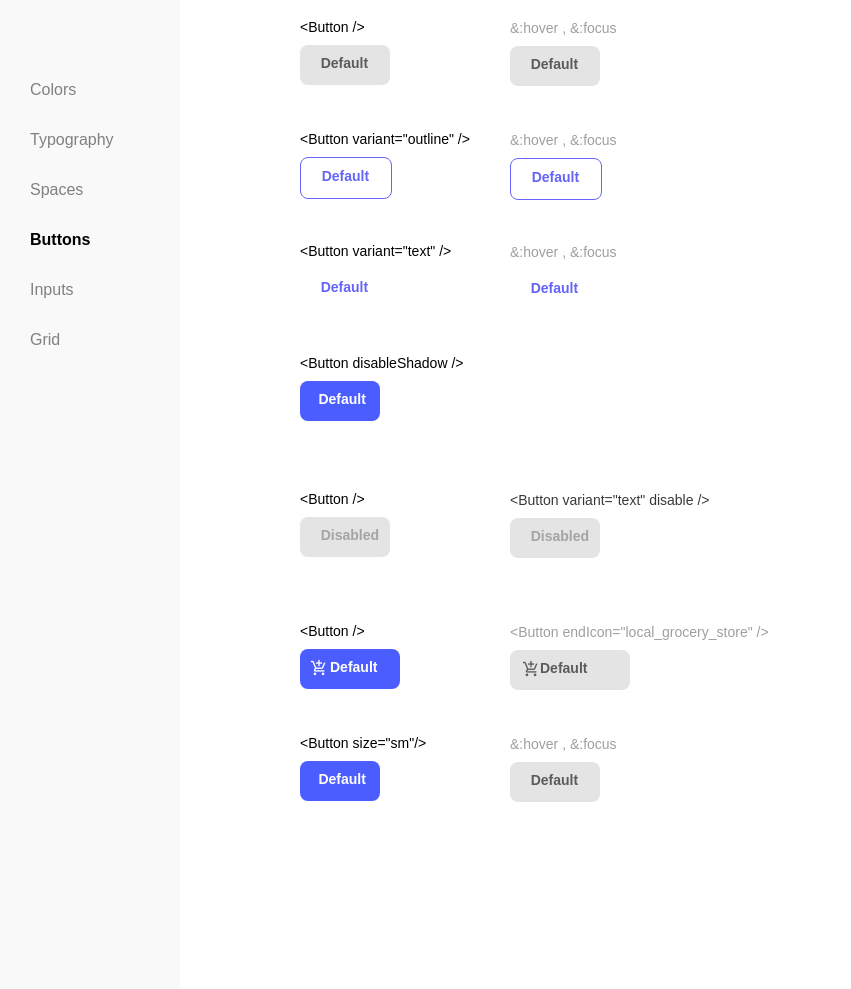
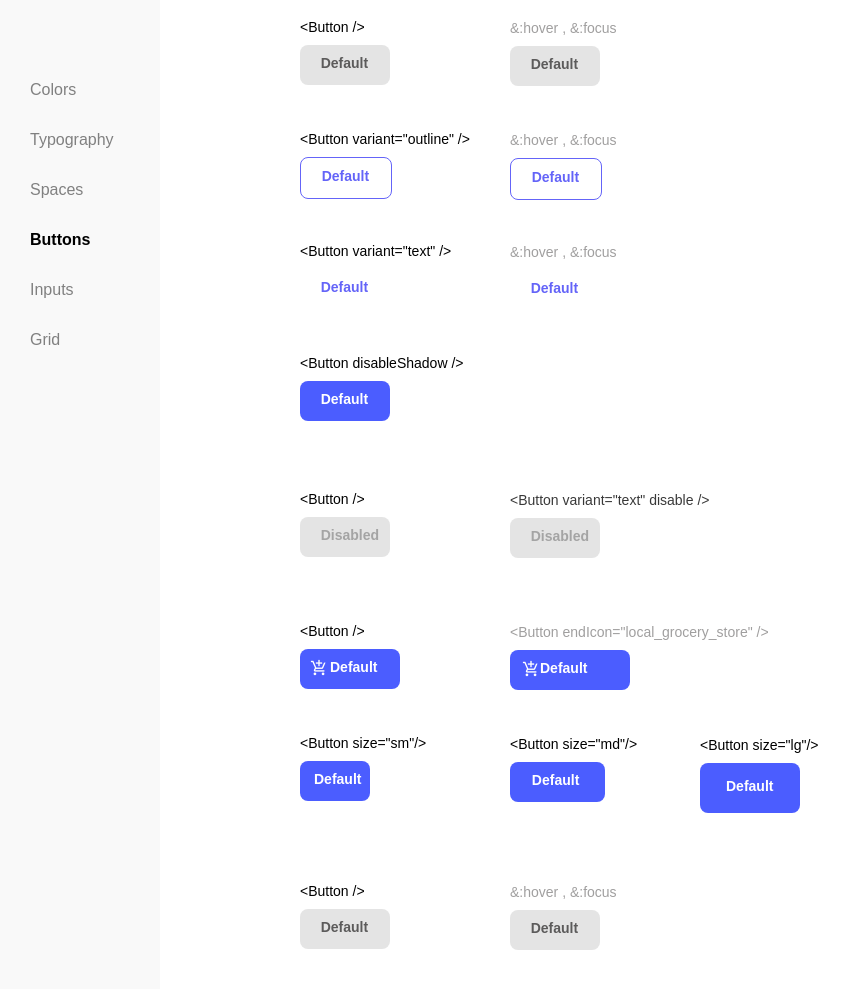
Before and after one commit to JoseClaudiolima/Desafios-Treinos, a plain HTML site: page D002/index.html in a window 1280 px wide. Shown: the part 105-1094 px from the top of the page, without its empty margins (0-851 px from the left). Drawn offline with nearby package versions, Linux system fonts and the light colour scheme.

Commit message:
updated buttons

```diff
--- a/D002/index.html
+++ b/D002/index.html
@@ -90,6 +90,7 @@
             </p>
         </div>
 
+
         <!--4 Linha-->
         <div class="boxdefaultleft">
             <p class="textdefault">
@@ -99,6 +100,7 @@
                 <span class="spanbutton">Default</span>
             </p>
         </div>
+
 
         <!--5 Linha-->
         <div class="boxdefaultleft2">
@@ -120,13 +122,14 @@
             </p>
         </div>
 
+
         <!--6 Linha-->
         <div style="margin-top:80px;">
             <!--Button Padrão-->
             <p class="textdefault">
                 &lt;Button /&gt;
             </p>
-            <p class="buttondefault" id="bgbluecolwhite3" onclick="changelocationcar()">
+            <p class="buttondefault" id="bgbluecolwhite3">
                 <span class="material-symbols-outlined" style="font-size: 18px;">
                     add_shopping_cart
                     </span>
@@ -138,13 +141,15 @@
             <p class="textdefault" id="texthover1" >
                 &lt;Button endIcon="local_grocery_store" /&gt;
             </p>
-            <p class="buttondefault" id="" style="width: 120px;">
+            <p class="buttondefault" id="bgbluecolwhite2" style="width: 120px;">
                 <span class="material-symbols-outlined" style="font-size: 18px;" id="hovercar">
                     add_shopping_cart
                     </span>
-                <span class="spanbutton" id="shoppingcar" style="left:25%">Default</span>
+                <span class="spanbutton" id="shoppingcar2" style="left:25%">Default</span>
+
             </p>
         </div>
+
 
             <!--7 Linha-->
         <div class="boxdefaultleft">
@@ -152,7 +157,37 @@
             <p class="textdefault" >
                 &lt;Button size="sm"/&gt;
             </p>
-            <p class="buttondefault" id="bgbluecolwhite">
+            <p class="buttondefault" id="sizesm">
+                <span class="spanbutton" id="textsizesm">Default</span>
+            </p>
+        </div>
+        <div class="divhoverdefault">
+            <!--Button com hover Padrão-->
+            <p class="textdefault">
+                &lt;Button size="md"/&gt;
+            </p>
+            <p class="buttondefault" id="sizemd">
+                <span class="spanbutton">Default</span>
+            </p>
+        </div>
+        <div class="divhoverright">
+            <!--Button com hover Padrão-->
+            <p class="textdefault" >
+                &lt;Button size="lg"/&gt;
+            </p>
+            <p class="buttondefault" id="sizelg">
+                <span class="spanbutton" id="textsizelg">Default</span>
+            </p>
+        </div>
+
+
+         <!--8 Linha-->
+         <div class="boxdefaultleft">
+            <!--Button Padrão-->
+            <p class="textdefault">
+                &lt;Button /&gt;
+            </p>
+            <p class="buttondefault">
                 <span class="spanbutton">Default</span>
             </p>
         </div>
@@ -165,21 +200,9 @@
                 <span class="spanbutton">Default</span>
             </p>
         </div>
-
     </main>
 
-    <script>
-        var hovercar = document.querySelector("#hovercar")
 
-
-        function changelocationcar(){
-            alert("A")
-        }
-
-
-        //onmouseenter The event occurs when the pointer is moved onto an element
-
-    </script>
 </body>
 
 </html>
--- a/D002/style.css
+++ b/D002/style.css
@@ -12,9 +12,12 @@ body {
     color: black;
 }
 
+
+
+/*CORPO LATERAL ESQUERDO*/
 nav {
-    width: 150px;
-    height: 400vh;
+    width: 130px;
+    height: 250vh;
     float: left;
 
     background-color: rgba(230, 230, 230, 0.26);
@@ -39,6 +42,11 @@ nav>p {
     color: gray;
 }
 
+
+
+
+
+/*CORPO PRINCIPAL*/
 main {
     margin-left: 300px;
     padding-top: 50px;
@@ -104,6 +112,7 @@ main>div>p {
     margin-top: 60px;
 }
 
+/*2 linha*/
 #bgwborblu,#colblue{
     background-color: white;
     color: rgb(100, 100, 248);
@@ -116,6 +125,7 @@ main>div>p {
     border: 1px solid rgb(100, 100, 248);
 }
 
+/*3 linha*/
 #noborder,#noborderhover{
     background-color: white;
     color: rgb(100, 100, 248);
@@ -125,8 +135,9 @@ main>div>p {
     background-color: rgba(127, 160, 252, 0.233);
 }
 
+/*4 linha*/
 #bgbluecolwhite{
-    width: 80px;
+    width: 90px;
     color: white;
     background-color: rgba(0, 26, 255, 0.705);
 }
@@ -143,14 +154,16 @@ main>div>p {
     background-color: white;
 }
 
-#bgbluecolwhite2{
-    width: 80px;
+/*5 linha*/
+#bgbluecolwhite3{
+    width: 100px;
     color: white;
     background-color: rgba(0, 26, 255, 0.705);
 }
 
-#bgbluecolwhite3{
-    width: 100px;
+/*6 linha*/
+#bgbluecolwhite2{
+    width: 80px;
     color: white;
     background-color: rgba(0, 26, 255, 0.705);
 }
@@ -170,3 +183,36 @@ main>div>p {
     position: absolute;
     left: 70%;
 }
+
+/*7 linha*/
+#sizesm{
+    width: 70px;
+    color: white;
+    background-color: rgba(0, 26, 255, 0.705);
+}
+
+#textsizesm{
+    left: 20%;
+}
+
+#textsizelg{
+    left: 26%;
+}
+
+#sizemd{
+    width: 95px;
+    color: white;
+    background-color: rgba(0, 26, 255, 0.705);
+}
+
+#sizelg{
+    width: 100px;
+    height: 50px;
+    color: white;
+    background-color: rgba(0, 26, 255, 0.705);
+}
+
+.divhoverright{
+    margin-left: 400px;
+    transform: translateY(-70px)
+}
```
